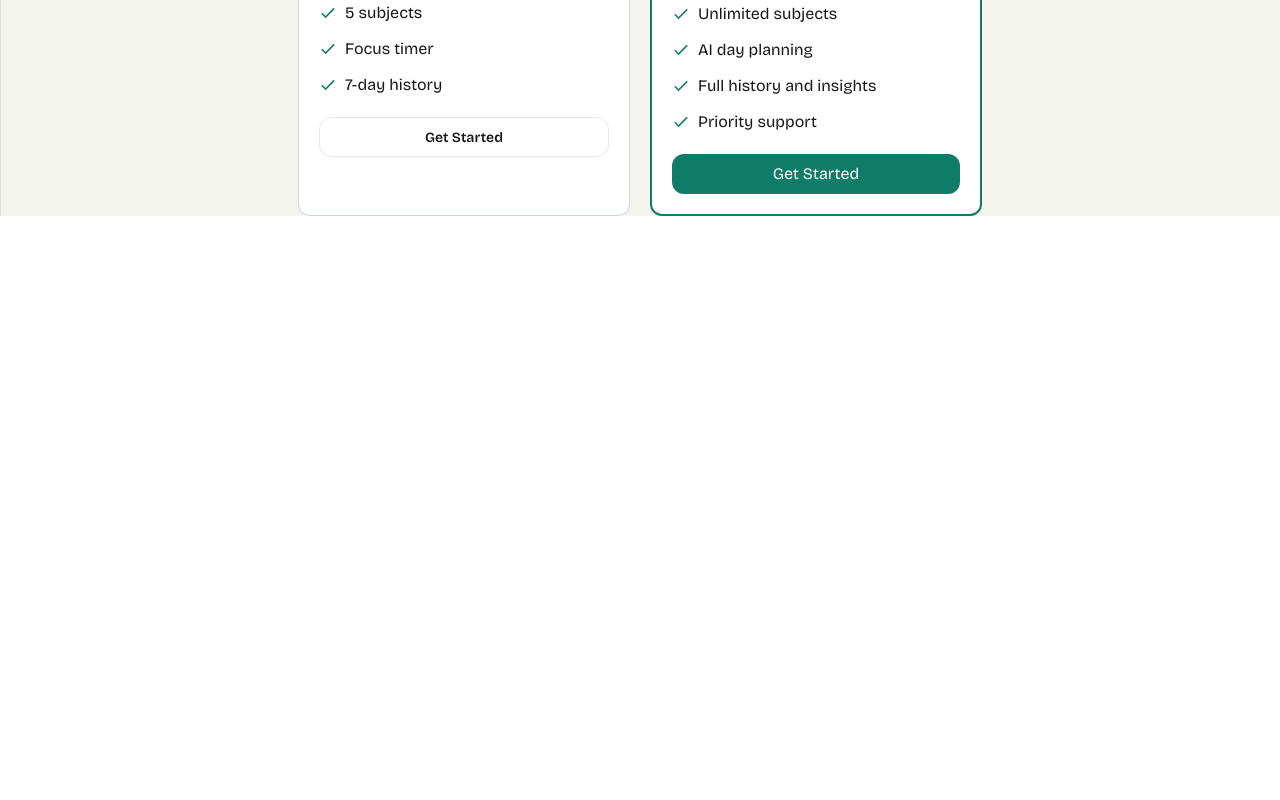
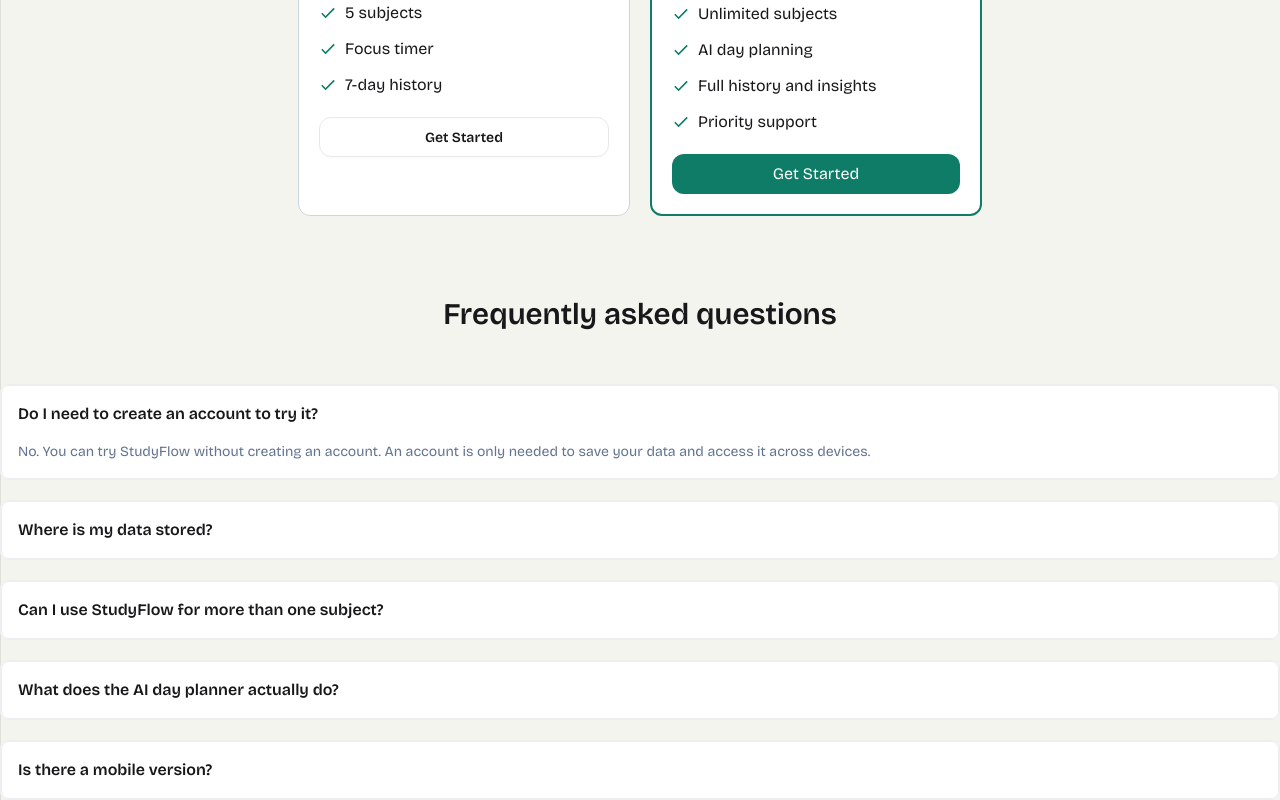
Before and after one commit to officialbondondatta/studyFlow, a React (Vite) app: page / in a window 1280 px wide. Shown: the part 3492-4292 px from the top of the page. Before the commit the page ends 3708 px from the top, so only its background shows below. Built offline with nearby package versions, Linux system fonts and the light colour scheme.

Commit message:
added faq section

```diff
--- a/src/App.jsx
+++ b/src/App.jsx
@@ -1,5 +1,6 @@
 import AiDayPlanning from "./components/AiDayPlanning";
 import Banner from "./components/Banner";
+import Faq from "./components/Faq";
 import Features from "./components/Features";
 import Goals from "./components/Goals";
 import HowitWorks from "./components/HowitWorks";
@@ -22,6 +23,7 @@
         <AiDayPlanning></AiDayPlanning>
         <Rating></Rating>
         <PlanPricing></PlanPricing>
+        <Faq></Faq>
       </div>
     </>
   )
--- /dev/null
+++ b/src/components/Faq.jsx
@@ -0,0 +1,57 @@
+import SectionHeader from "./Shared/SectionHeader";
+
+const Faq = () => {
+    const title = "Frequently asked questions"
+    const faqs = [
+        {
+            id: "account-required",
+            question: "Do I need to create an account to try it?",
+            answer:
+                "No. You can try StudyFlow without creating an account. An account is only needed to save your data and access it across devices."
+        },
+        {
+            id: "data-storage",
+            question: "Where is my data stored?",
+            answer:
+                "Your StudyFlow data is securely stored in the cloud, so you can access your tasks, goals, and progress whenever you sign in."
+        },
+        {
+            id: "multiple-subjects",
+            question: "Can I use StudyFlow for more than one subject?",
+            answer:
+                "Yes. The Free plan includes up to 5 subjects, while the Pro plan gives you unlimited subjects."
+        },
+        {
+            id: "ai-day-planner",
+            question: "What does the AI day planner actually do?",
+            answer:
+                "The AI day planner helps organize your tasks into a realistic daily schedule based on your priorities, goals, and available time."
+        },
+        {
+            id: "mobile-version",
+            question: "Is there a mobile version?",
+            answer:
+                "StudyFlow is designed to work smoothly on mobile devices, so you can manage your tasks and goals from your phone or tablet."
+        }
+    ];
+
+    return (
+        <section className="container mx-auto p-5 lg:p-0 lg:mt-20 mt-10">
+            <SectionHeader title={title}></SectionHeader>
+            <div className="flex flex-col gap-5">
+                {
+                    faqs.map(faq => (
+                        <div key={faq.id} className="collapse collapse-arrow bg-base-100 border border-base-300">
+                            <details className="collapse bg-base-100 border border-base-300" name="my-accordion-det-1" open>
+                                <summary className="collapse-title font-semibold">{faq.question}</summary>
+                                <div className="collapse-content text-slate-500 text-sm">{faq.answer}</div>
+                            </details>
+                        </div>
+                    ))
+                }
+            </div>
+        </section>
+    );
+};
+
+export default Faq;
```
